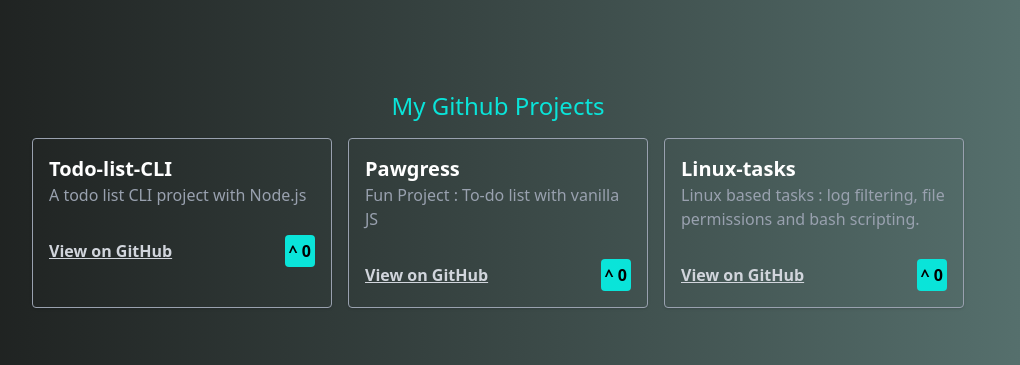
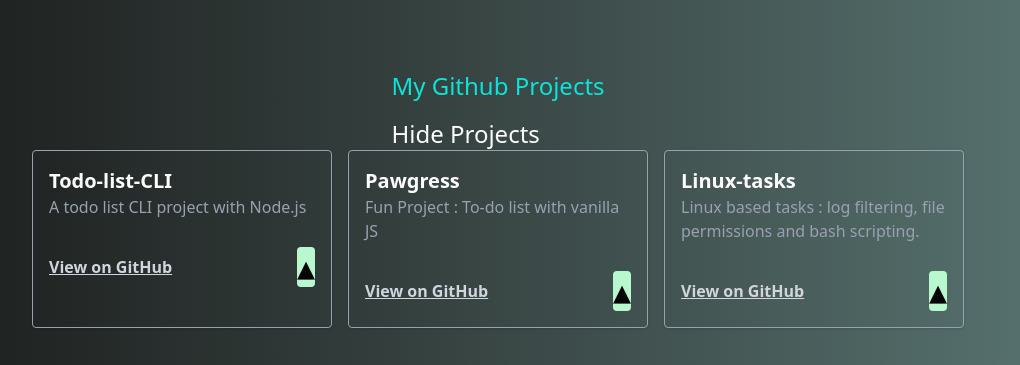
Before and after one commit to Parisa-Reza/portfolio-react, a React (Vite) app: page / in a window 1280 px wide. Shown: the part 407-772 px from the top of the page, without its empty margins (142-1162 px from the left). Built offline with nearby package versions, Linux system fonts and the light colour scheme.

Commit message:
added : toggle reaction and hide project feature

```diff
--- a/src/App.jsx
+++ b/src/App.jsx
@@ -3,8 +3,14 @@
 import Bio from "./components/Bio";
 import SocialLink from "./components/SocialLinks";
 import Projects from "./components/Projects";
+import { useState } from "react";
 
 export function App() {
+
+  const [showProject, setShowProject]= useState(true)
+
+
+
   const projectRepos = [
     {
       title: "Todo-list-CLI",
@@ -37,7 +43,7 @@
       </div>
 
       {/* render my project repos using presentational props*/}
-      <Projects projectRepos={projectRepos} />
+      {showProject && < Projects projectRepos={projectRepos} hideProjects={()=> setShowProject(false)} />}
     </div>
   );
 }
--- a/src/components/ProjectCard.jsx
+++ b/src/components/ProjectCard.jsx
@@ -1,13 +1,30 @@
 import { useState } from "react";
 
+function ReactionButton ({reaction,toggleLike}){
+  return (
+    <button
+      className={` rounded
+    ${reaction === "like" ? "bg-green-200" : "bg-red-200"}`}
+      onClick={toggleLike}
+    >
+      <span className="text-4xl">{reaction === "like" ? "▴" : "▾"}</span>
+    </button>
+  );
+}
+
 function ProjectCard({ project }) {
-//   let upvoteCount = 0;
 
-const [upvoteCount,setUpvoteCount]=useState(0)
 
-  const increaseUpvote=()=>{
-   setUpvoteCount(upvoteCount+1)
-  }
+// const [upvoteCount,setUpvoteCount]=useState(0)
+//   const increaseUpvote=()=>{
+//    setUpvoteCount(upvoteCount+1)
+//   }
+
+const toggleLike = ()=>{
+  setliked((prev)=>!prev) // toggle the previous state
+}
+
+const [liked,setliked]= useState(false);
   return (
     <div className="card border border-gray-400 p-4 rounded shadow w-[300px]">
       <h3 className="text-xl text-white font-semibold">{project.title}</h3>
@@ -22,7 +39,15 @@
           View on GitHub
         </a>
 
-        <button className="bg-[rgb(10,228,217)] font-semibold px-1 py-1 rounded " onClick={increaseUpvote}>{` ^  ${upvoteCount}`}</button>
+        {/* <button
+          className="bg-[rgb(10,228,217)] font-semibold px-1 py-1 rounded "
+          onClick={increaseUpvote}
+        >{` ^  ${upvoteCount}`}</button> */}
+
+         {liked ? (< ReactionButton reaction={'unlike'} toggleLike={toggleLike}/>)
+         :(< ReactionButton reaction="like" toggleLike={toggleLike}/>)}
+
+
       </div>
     </div>
   );
--- a/src/components/Projects.jsx
+++ b/src/components/Projects.jsx
@@ -1,9 +1,14 @@
 import ProjectCard from "./ProjectCard";
 
-function Projects({ projectRepos }) {
+function Projects({ projectRepos,hideProjects}) {
   return (
     <div className="flex flex-col mt-20 items-center">
+
+      <div>
       <h2 className="text-2xl text-[rgb(10,228,217)]  font-normal mb-4">My Github Projects</h2>
+
+          <button onClick={hideProjects} className="text-2xl text-white">Hide Projects</button>
+      </div>
 
       {projectRepos.length === 0 ? (
         <p>No repo :(</p>
```
